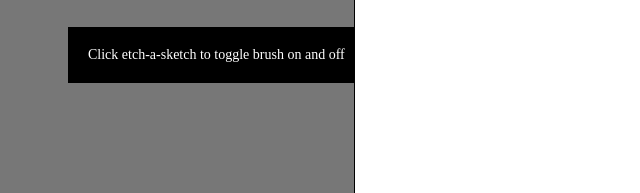
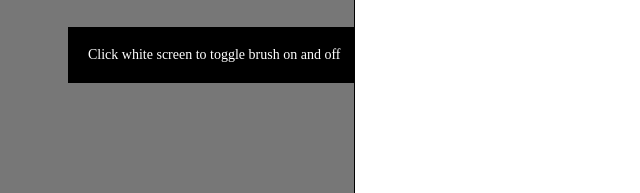
Before and after one commit to Shaamyl/etch-a-sketch, a plain HTML site: page index.html in a window 1280 px wide. Shown: the part 225-418 px from the top of the page, 0-640 px from the left. Drawn offline with Linux system fonts and the light colour scheme.

Commit message:
Changed information box text to be more user friendly

```diff
--- a/index.html
+++ b/index.html
@@ -10,7 +10,7 @@
 		<ul class="statusBar">
 		<div class="resolution">Resolution: 50x50</div>
 		<div class="brush">Brush: Black</div>
-		<div class="message">Click etch-a-sketch to toggle brush on and off</div>
+		<div class="message">Click white screen to toggle brush on and off</div>
 		</ul>
 		<ul class="navBar">
 			<div class="chooseNumberButton">Resolution</div>
```
